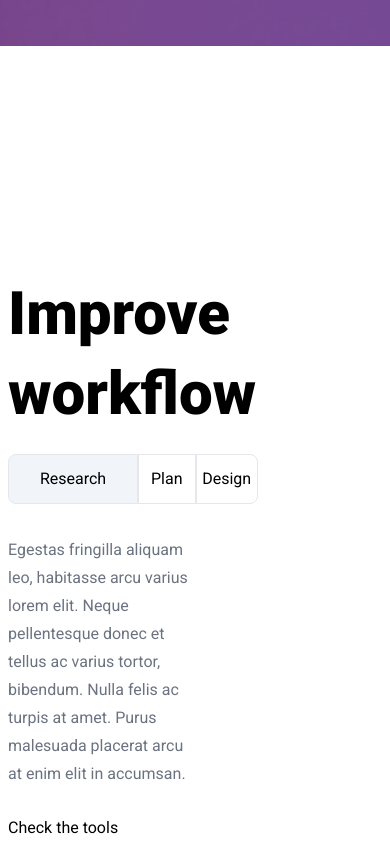
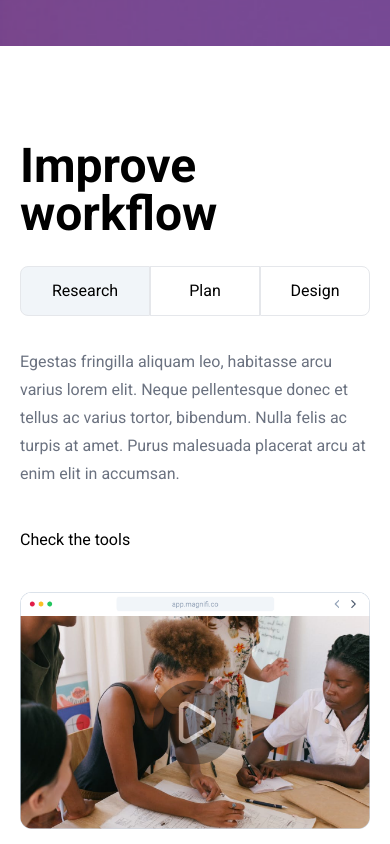
Before and after one commit to warmachine028/magnifico, a React (Vite) app: page / in a window 390 px wide. Shown: the part 3340-4184 px from the top of the page. Built offline with nearby package versions, Linux system fonts and the light colour scheme; some icons are missing.

Commit message:
feat: responsive workflow section

```diff
--- a/src/sections/ImproveWorkflow.jsx
+++ b/src/sections/ImproveWorkflow.jsx
@@ -3,10 +3,10 @@ import { SecondaryButton } from "../components";
 
 const ImproveWorkflow = () => {
   return (
-		<div className="container px-2 mx-auto mt-52 gap-72 flex flex-row">
-			<div className="w-1/2">
-				<h1 className="text-6xl leading-[80px] font-extrabold  my-5">Improve workflow</h1>
-				<div className="flex w-full">
+		<div section id="improveworkflow" className="container sm:px-2 mx-auto sm:mt-52 mt-20 sm:gap-72 flex sm:flex-row flex-col px-5">
+			<div className="sm:w-1/2 w-full">
+				<h1 className="sm:text-6xl text-5xl font-bold sm:leading-[80px] sm:font-extrabold  sm:my-5 my-4">Improve workflow</h1>
+				<div className="flex sm:w-full my-7">
 					<button className="border rounded-l-lg flex items-center justify-center p-3 w-1/3 px-16 bg-slate-100">Research</button>
 					<button className="border flex items-center justify-center p-3 w-1/3">Plan</button>
 					<button className="border rounded-r-lg flex items-center justify-center p-3 w-1/3">Design</button>
@@ -14,14 +14,14 @@ const ImproveWorkflow = () => {
 				<div>
 					<p className="text-gray-500 mt-8 leading-7">Egestas fringilla aliquam leo, habitasse arcu varius lorem elit. Neque pellentesque donec et tellus ac varius tortor, bibendum. Nulla felis ac turpis at amet. Purus malesuada placerat arcu at enim elit in accumsan.</p>
 				</div>
-				<div className="flex gap-4 mt-7">
+				<div className="flex my-10">
 					<SecondaryButton arrow color="blue">
 						Check the tools
 					</SecondaryButton>
 				</div>
 			</div>
-			<div className="w-1/2">
-				<img src={Video2}></img>
+			<div className="sm:w-1/2 w-full justify-center items-center">
+				<img src={Video2} />
 			</div>
 		</div>
   )
```
